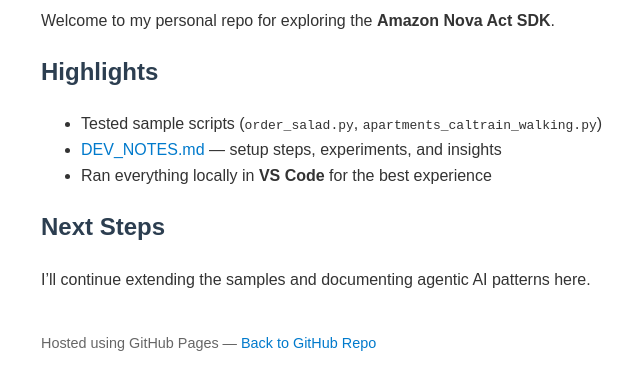
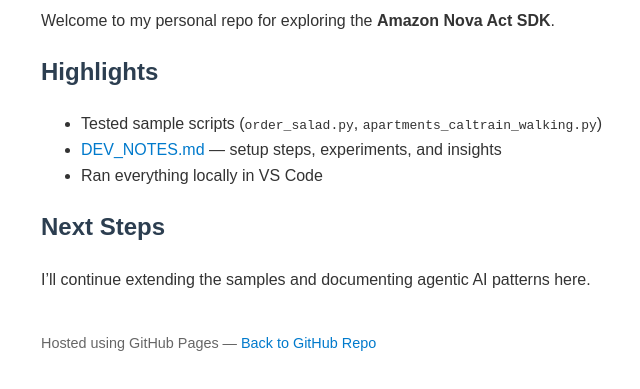
Before and after one commit to b8234/my-nova-act-repo, a plain HTML site: page docs/index.html in a window 1280 px wide. Shown: the part 105-494 px from the top of the page, without its empty margins (199-839 px from the left). Drawn offline with Linux system fonts and the light colour scheme.

Commit message:
Fix HTML formatting for VS Code mention

```diff
--- a/docs/index.html
+++ b/docs/index.html
@@ -37,7 +37,7 @@
   <ul>
     <li>Tested sample scripts (<code>order_salad.py</code>, <code>apartments_caltrain_walking.py</code>)</li>
     <li><a href="https://github.com/b8234/my-nova-act-repo/blob/main/DEV_NOTES.md" target="_blank">DEV_NOTES.md</a> — setup steps, experiments, and insights</li>
-    <li>Ran everything locally in <strong>VS Code</strong> for the best experience</li>
+    <li>Ran everything locally in VS Code</li>
   </ul>
 
   <h2>Next Steps</h2>
```
